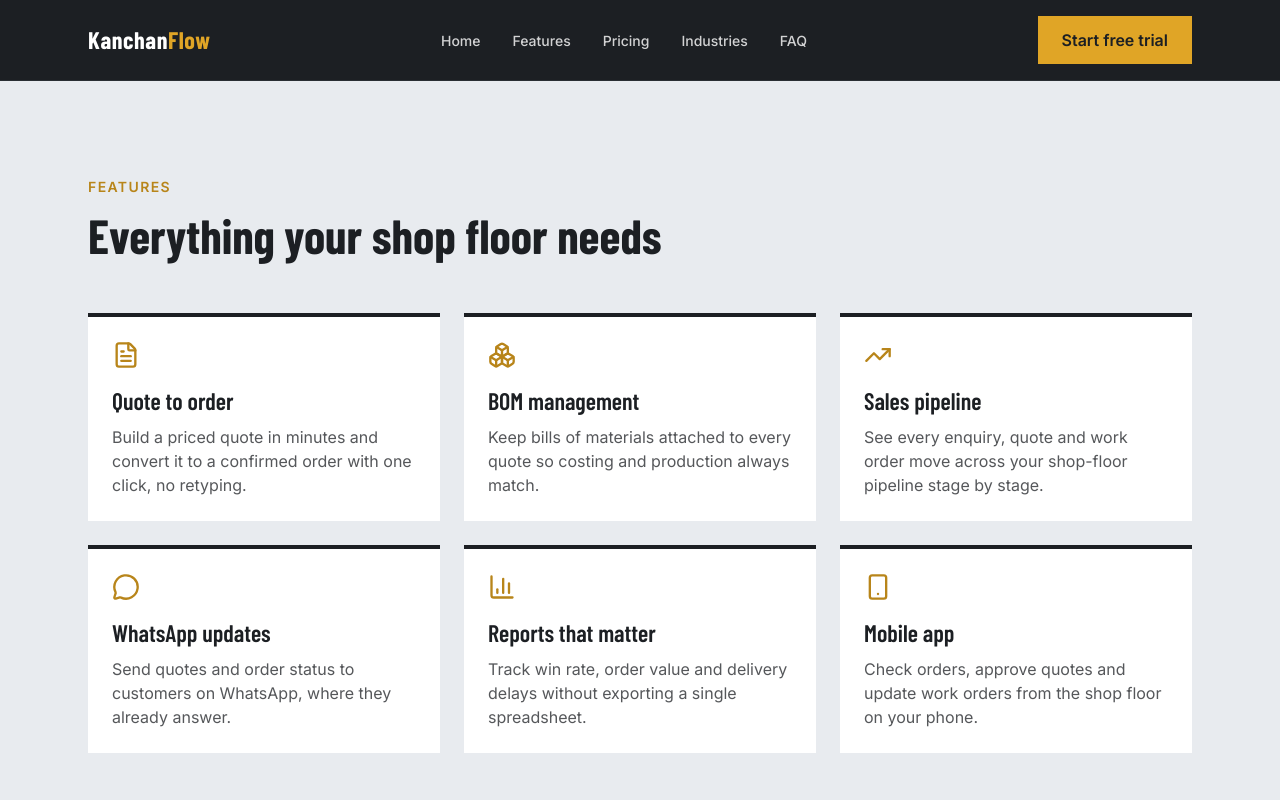
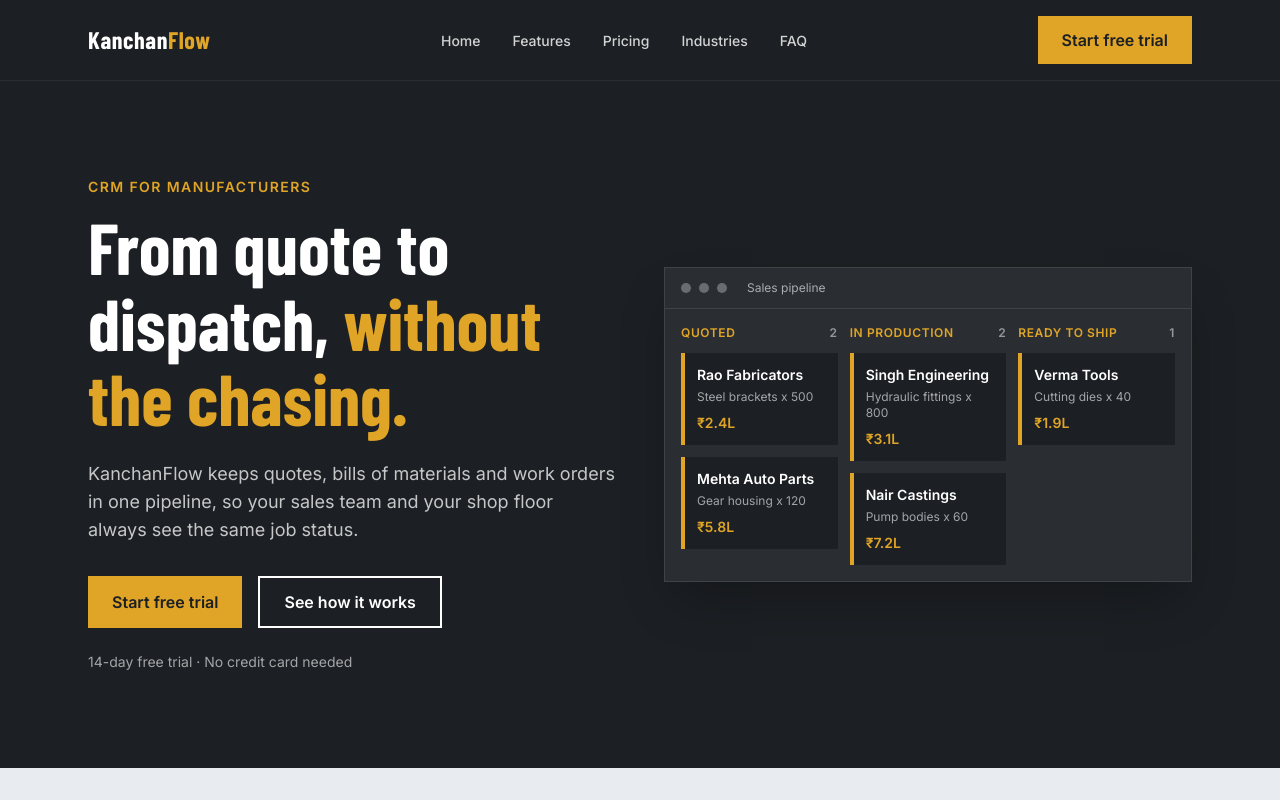
Before and after one commit to Aastha-prog-bit/KanchanFlow, a Next.js app: page / in a window 1280 px wide. Shown: the top 800 px of the page. Built offline with nearby package versions, Linux system fonts and the light colour scheme.

Commit message:
feat: add Home hero with pipeline UI mockup

```diff
--- a/app/page.tsx
+++ b/app/page.tsx
@@ -1,3 +1,4 @@
+import Hero from "@/components/home/Hero";
 import Section from "@/components/ui/Section";
 import Card from "@/components/ui/Card";
 import FAQ from "@/components/ui/FAQ";
@@ -6,7 +7,7 @@
 export default function Home() {
   return (
     <main>
-      <h1 className="sr-only">KanchanFlow</h1>
+      <Hero />
       <Section eyebrow="Features" title="Everything your shop floor needs">
         <div className="grid gap-6 md:grid-cols-3">
           {features.map((f) => (
--- /dev/null
+++ b/components/home/Hero.jsx
@@ -0,0 +1,36 @@
+import Button from "@/components/ui/Button";
+import PipelineMockup from "@/components/home/PipelineMockup";
+
+export default function Hero() {
+  return (
+    <section className="bg-graphite text-white">
+      <div className="mx-auto grid max-w-6xl items-center gap-12 px-4 py-16 sm:px-6 md:py-24 lg:grid-cols-2">
+        <div>
+          <p className="text-sm font-semibold uppercase tracking-widest text-gold">
+            CRM for manufacturers
+          </p>
+          <h1 className="mt-3 font-heading text-5xl font-bold leading-[1.05] sm:text-6xl lg:text-7xl">
+            From quote to dispatch,{" "}
+            <span className="text-gold">without the chasing.</span>
+          </h1>
+          <p className="mt-6 max-w-xl text-lg text-white/75">
+            KanchanFlow keeps quotes, bills of materials and work orders in one
+            pipeline, so your sales team and your shop floor always see the same
+            job status.
+          </p>
+          <div className="mt-8 flex flex-col gap-4 sm:flex-row">
+            <Button href="/pricing">Start free trial</Button>
+            <Button href="/features" variant="secondaryLight">
+              See how it works
+            </Button>
+          </div>
+          <p className="mt-6 text-sm text-white/60">
+            14-day free trial · No credit card needed
+          </p>
+        </div>
+
+        <PipelineMockup />
+      </div>
+    </section>
+  );
+}
--- a/components/home/Hero.tsx
+++ /dev/null
@@ -1 +0,0 @@
-import { features } from "../../lib/data";   // messy: ../ means "go up one folder"
--- /dev/null
+++ b/components/home/PipelineMockup.tsx
@@ -0,0 +1,72 @@
+const stages = [
+  {
+    name: "Quoted",
+    cards: [
+      { company: "Rao Fabricators", job: "Steel brackets x 500", value: "₹2.4L" },
+      { company: "Mehta Auto Parts", job: "Gear housing x 120", value: "₹5.8L" },
+    ],
+  },
+  {
+    name: "In production",
+    cards: [
+      { company: "Singh Engineering", job: "Hydraulic fittings x 800", value: "₹3.1L" },
+      { company: "Nair Castings", job: "Pump bodies x 60", value: "₹7.2L" },
+    ],
+  },
+  {
+    name: "Ready to ship",
+    cards: [
+      { company: "Verma Tools", job: "Cutting dies x 40", value: "₹1.9L" },
+    ],
+  },
+];
+
+export default function PipelineMockup() {
+  return (
+    <div
+      role="img"
+      aria-label="KanchanFlow sales pipeline showing orders moving from quoted to in production to ready to ship"
+      className="border border-white/10 bg-graphite-soft shadow-2xl"
+    >
+      <div
+        aria-hidden="true"
+        className="flex items-center gap-2 border-b border-white/10 px-4 py-3"
+      >
+        <span className="size-2.5 rounded-full bg-white/30" />
+        <span className="size-2.5 rounded-full bg-white/30" />
+        <span className="size-2.5 rounded-full bg-white/30" />
+        <span className="ml-3 text-xs text-white/60">Sales pipeline</span>
+      </div>
+
+      <div
+        aria-hidden="true"
+        className="grid grid-cols-2 gap-3 p-4 sm:grid-cols-3"
+      >
+        {stages.map((stage, index) => (
+          <div key={stage.name} className={index === 2 ? "hidden sm:block" : ""}>
+            <p className="flex justify-between text-xs font-semibold uppercase tracking-wider text-gold">
+              {stage.name}
+              <span className="text-white/50">{stage.cards.length}</span>
+            </p>
+            <ul className="mt-3 space-y-3">
+              {stage.cards.map((card) => (
+                <li
+                  key={card.company}
+                  className="border-l-4 border-gold bg-graphite p-3"
+                >
+                  <p className="text-sm font-semibold text-white">
+                    {card.company}
+                  </p>
+                  <p className="mt-1 text-xs text-white/60">{card.job}</p>
+                  <p className="mt-2 text-sm font-semibold text-gold">
+                    {card.value}
+                  </p>
+                </li>
+              ))}
+            </ul>
+          </div>
+        ))}
+      </div>
+    </div>
+  );
+}
--- a/components/ui/Button.tsx
+++ b/components/ui/Button.tsx
@@ -3,7 +3,7 @@
 type ButtonProps = {
   children: React.ReactNode;
   href?: string;
-  variant?: "primary" | "secondary";
+  variant?: "primary" | "secondary" | "secondaryLight";
   type?: "button" | "submit";
   disabled?: boolean;
   className?: string;
@@ -18,6 +18,8 @@
   primary: "bg-gold text-graphite hover:bg-gold-dark",
   secondary:
     "border-2 border-graphite text-graphite hover:bg-graphite hover:text-white",
+  secondaryLight:
+    "border-2 border-white text-white hover:bg-white hover:text-graphite",
 };
 
 export default function Button({
```
